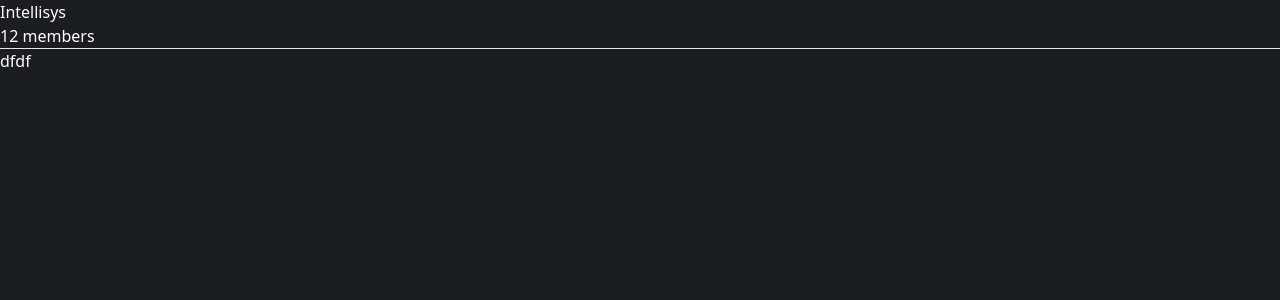
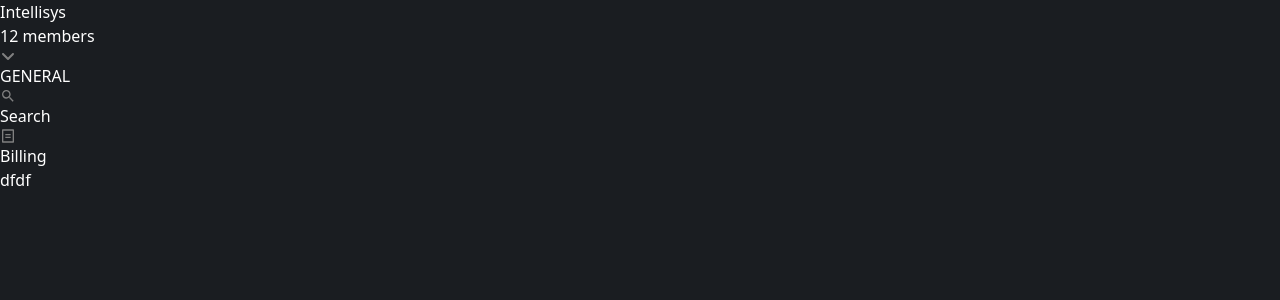
Before and after one commit to Abinsonsuresh/Artificium-AI-Chatbot-App, a React (Vite) app: page / in a window 1280 px wide. Shown: the top 300 px of the page. Built offline with nearby package versions, Linux system fonts and the light colour scheme.

Commit message:
general section added

```diff
--- a/src/Components/SideBar.jsx
+++ b/src/Components/SideBar.jsx
@@ -1,10 +1,15 @@
 import React from 'react'
+import { FaAngleDown } from "react-icons/fa6";
+import { MdOutlineSearch } from "react-icons/md";
+import { RiBillLine } from "react-icons/ri";
+
 
 const SideBar = () => {
     return (
         <>
-            <div className='bg-[#131619] w-[300px]  h-full min-h-[670px] rounded-xl p-4 hidden md:flex flex-col'>
-                <div className='Profile flex flex-row justify-between items-center bg-[#131619] '>
+            <div className='w-[300px]  h-full min-h-[670px] gap-1 hidden md:flex flex-col'>
+                {/* GROUP SECTION */}
+                <div className='GROUP flex flex-row justify-between items-center p-4 rounded-t-xl bg-[#131619] '>
                     <div className='flex flex-row justify-center items-center gap-5'>
                         <div>
                             <div className='w-10 h-10 rounded-full bg-red-950'></div>
@@ -15,11 +20,30 @@ const SideBar = () => {
                         </div>
                     </div>
                     <div>
+                        <FaAngleDown className='' color='gray' />
+                    </div>
+                </div>
+                {/* <hr className='bg-gray-600 opacity-10 mt-2' /> */}
 
+                {/* GENERAL SECTION */}
+
+                <div className='flex flex-col bg-[#131619] p-4'>
+                    <div className='py-[16px]'>
+                        <p className='text-[12px] text-gray-500'>GENERAL</p>
+                    </div>
+                    <div className='SEARCH flex justify-start items-center gap-5 p-4'>
+                        <span><MdOutlineSearch  color='gray'/></span>
+                        <p className='text-[14px] '>Search</p>
+                    </div>
+
+                    <div className='SEARCH flex justify-start items-center gap-5 p-4'>
+                        <span><RiBillLine color='gray'/></span>
+                        <p className='text-[14px]'>Billing</p>
                     </div>
                 </div>
 
-                <hr className='bg-gray-600 opacity-10 mt-2' />
+
+
             </div>
 
         </>
```
